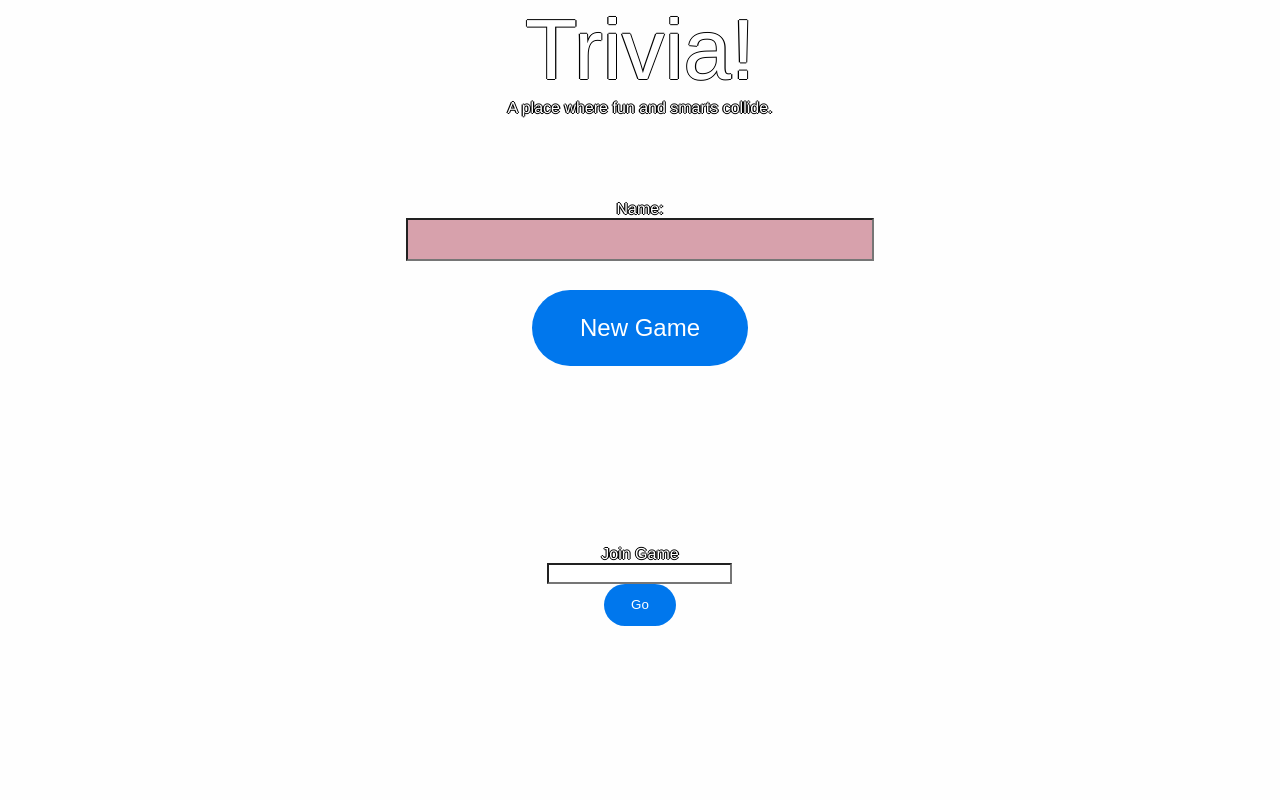
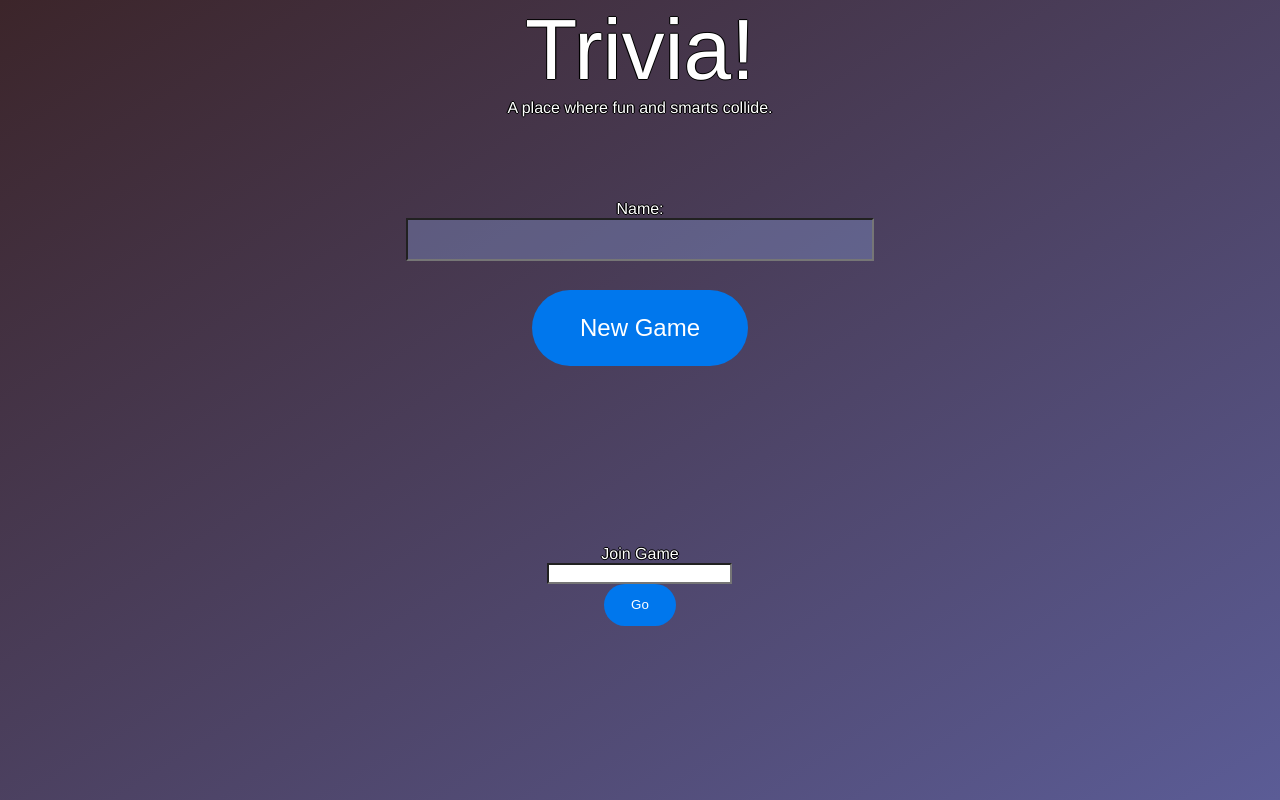
Before and after one commit to greelz-org/trivia, a React (Create React App) app: page / in a window 1280 px wide. Built offline with nearby package versions, Linux system fonts and the light colour scheme.

Commit message:
Change background color

```diff
--- a/src/styles/_Base.scss
+++ b/src/styles/_Base.scss
@@ -10,7 +10,8 @@ html,
   width: 100%;
   padding: 0;
   margin: 0;
-  background: #fefefe;
+  background: #3C252A;
+  background-image: linear-gradient(to bottom right, #3C252A, #5B5C96)
 }
 
 #root {
--- a/src/styles/_HomePage.scss
+++ b/src/styles/_HomePage.scss
@@ -20,7 +20,7 @@
       font-size: xx-large;
       width: calc(100% - 20px);
       text-align: center;
-      background-color: rgb(200, 123, 139,.7);
+      background-color: rgb(131, 148, 204, 0.4);
       fill-opacity: 30%;
       color: white;
     }
--- a/src/styles/css/App.css
+++ b/src/styles/css/App.css
@@ -10,7 +10,8 @@ html,
   width: 100%;
   padding: 0;
   margin: 0;
-  background: #fefefe;
+  background: #3C252A;
+  background-image: linear-gradient(to bottom right, #3C252A, #5B5C96);
 }
 
 #root {
@@ -109,7 +110,7 @@ button {
   font-size: xx-large;
   width: calc(100% - 20px);
   text-align: center;
-  background-color: rgba(200, 123, 139, 0.7);
+  background-color: rgba(131, 148, 204, 0.4);
   fill-opacity: 30%;
   color: white;
 }
```
Also changed, not shown: 1 other file (tests, documents, lock files or other folders).
